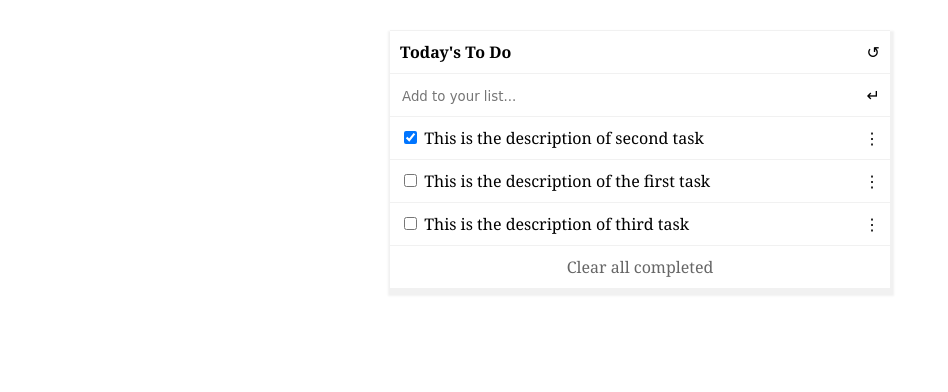
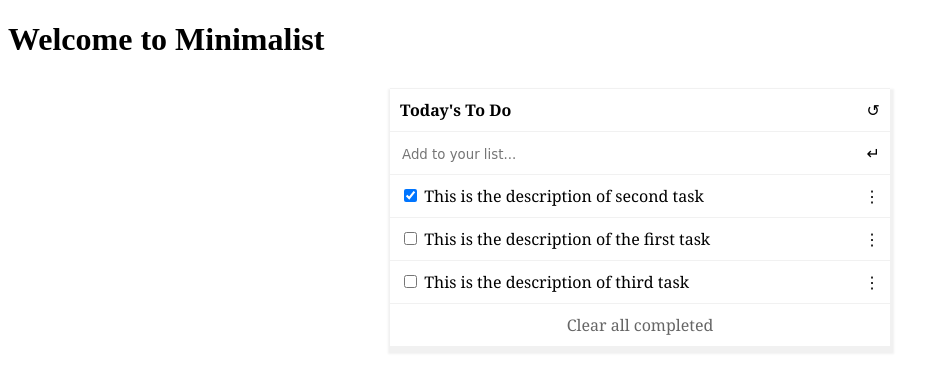
Before and after one commit to gabrie-lhilarion/minimalist, a website built with webpack: page dist/index.html in a window 1280 px wide. Shown: the whole page, without its empty margins (0-948 px from the left). Built offline with nearby package versions, Linux system fonts and the light colour scheme.

```diff
--- a/dist/index.html
+++ b/dist/index.html
@@ -7,6 +7,7 @@
     <title>Minimalist</title>
   <script defer src="bundle.js"></script></head>
   <body>
+      <h1>Welcome to Minimalist</h1>
       <ul id="minimalist">
       </ul>
   </body>
```
Also changed, not shown: .github/workflows/linters.yml.
